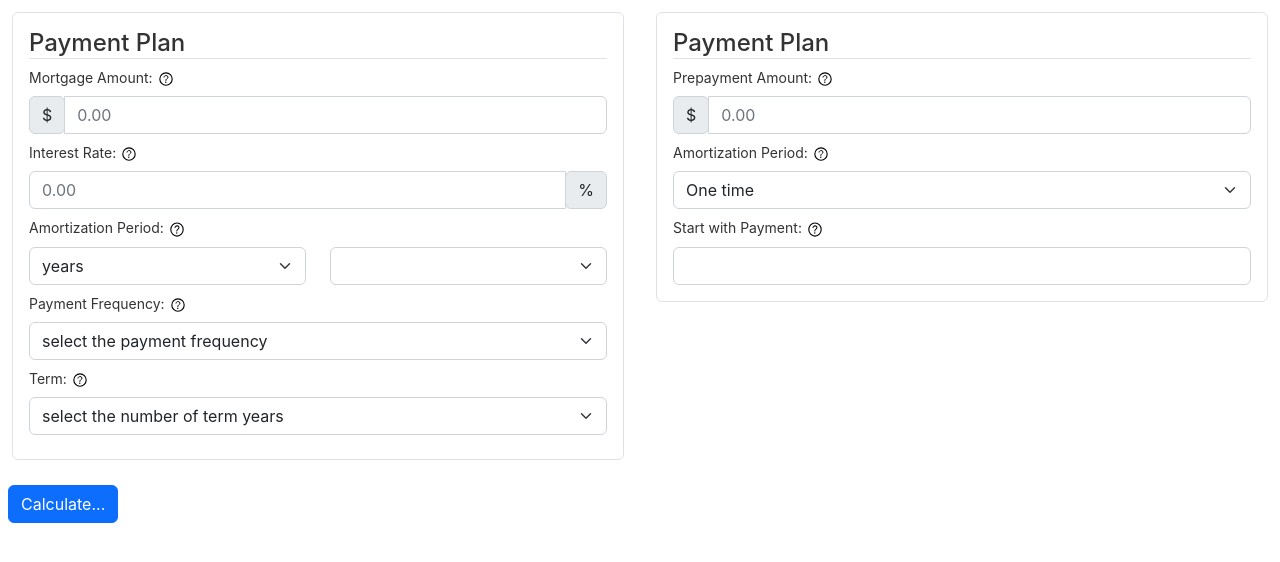
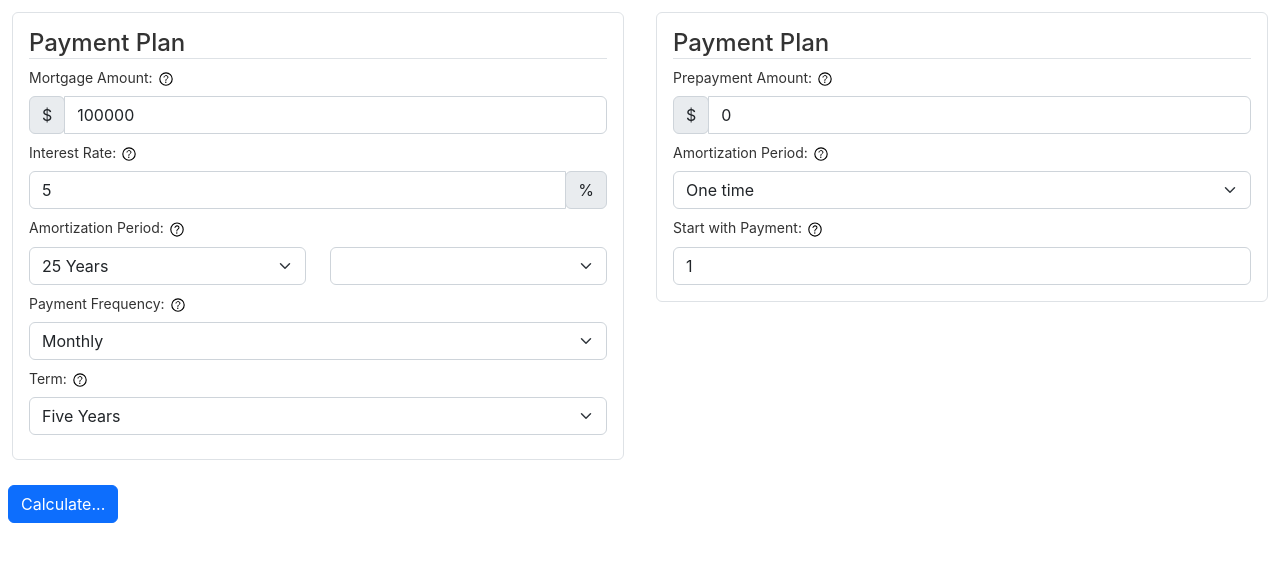
Before and after one commit to obinnaEmelumadu/RBC-assesment-morgage-calc, an Angular app: page / in a window 1280 px wide. Shown: the top 562 px of the page. Built offline with nearby package versions, Linux system fonts and the light colour scheme.

Commit message:
forms added to components

```diff
--- a/karma.conf.js
+++ b/karma.conf.js
@@ -32,7 +32,7 @@ module.exports = function (config) {
         { type: 'text-summary' }
       ]
     },
-    reporters: ['progress', 'kjhtml'],
+    reporters: ['progress', 'kjhtml', 'coverage'],
     port: 9876,
     colors: true,
     logLevel: config.LOG_INFO,
--- a/src/app/app.module.ts
+++ b/src/app/app.module.ts
@@ -1,5 +1,6 @@
 import { NgModule } from '@angular/core';
 import { BrowserModule } from '@angular/platform-browser';
+import { ReactiveFormsModule } from '@angular/forms';
 
 import { AppComponent } from './app.component';
 import { NgbModule } from '@ng-bootstrap/ng-bootstrap';
@@ -16,6 +17,7 @@ import { OutputTableComponent } from './components/output-table/output-table.com
   ],
   imports: [
     BrowserModule,
+    ReactiveFormsModule,
     NgbModule
   ],
   providers: [],
--- a/src/app/components/payment/payment.component.html
+++ b/src/app/components/payment/payment.component.html
@@ -1,7 +1,7 @@
-
-<form>
+<form [formGroup]="paymentForm" >
   <div class="form-row align-items-center border rounded p-3">
     <p class="h4 border-bottom">Payment Plan</p>
+
     <div class="col-auto">
       <label for="exampleFormControlInput1" class="form-label">
         Mortgage Amount:
@@ -12,7 +12,7 @@
         <div class="input-group-prepend">
           <div class="input-group-text">$</div>
         </div>
-        <input type="number" class="form-control" step=".01" placeholder="0.00">
+        <input type="number" class="form-control" step=".01" placeholder="0.00" formControlName="mortgageAmount">
       </div>
     </div>
 
@@ -23,7 +23,7 @@
         title="Annual interest rate for this mortgage."/>
       </label>
       <div class="input-group mb-2">
-        <input type="number" class="form-control" step=".01" placeholder="0.00">
+        <input type="number" class="form-control" step=".01" placeholder="0.00" formControlName="interestRate">
         <div class="input-group-append">
           <div class="input-group-text">%</div>
         </div>
@@ -39,8 +39,8 @@
       <div class="row">
         <div class="col-sm">
           <div class="input-group mb-2">
-            <select class="form-select">
-              <option selected>years</option>
+            <select #selectYear class="form-select" (change)="onChangeYears(selectYear.value)">
+              <option >years</option>
               <option value="1">1 Year</option>
               <option value="2">2 Years</option>
               <option value="3">3 Years</option>
@@ -65,7 +65,7 @@
               <option value="22">22 Years</option>
               <option value="23">23 Years</option>
               <option value="24">24 Years</option>
-              <option value="25">25 Years</option>
+              <option selected value="25">25 Years</option>
               <option value="26">26 Years</option>
               <option value="27">27 Years</option>
               <option value="28">28 Years</option>
@@ -76,7 +76,7 @@
         </div>
         <div class="col-sm">
           <div class="input-group mb-2">
-            <select class="form-select">
+            <select  #selectMonth class="form-select" (change)="onChangeMonths(selectMonth.value)">
               <option selected></option>
               <option value="1">1 Month</option>
               <option value="2">2 Months</option>
@@ -102,7 +102,7 @@
         title="By choosing an accelerated payment frequency, you can reduce your amortization period and save thousands of dollars in interest in the long run. For example, the accelerated bi-weekly payment allows you to pay half of your monthly payment every two weeks. You will therefore make 26 payments a year, the equivalent of one extra monthly payment a year."/>
       </label>
       <div class="input-group mb-2">
-        <select class="form-select">
+        <select class="form-select" formControlName="frequency">
           <option selected>select the payment frequency</option>
           <option value={{paymentFrequency.Weekly}}>Weekly</option>
           <option value={{paymentFrequency.BiWeekly}}>Bi-Weekly</option>
@@ -119,7 +119,7 @@
         title="The number of term years."/>
       </label>
       <div class="input-group mb-2">
-        <select class="form-select">
+        <select class="form-select" formControlName="term">
           <option selected>select the number of term years</option>
           <option value="1">One Year</option>
           <option value="2">Two Years</option>
--- a/src/app/components/payment/payment.component.ts
+++ b/src/app/components/payment/payment.component.ts
@@ -1,5 +1,8 @@
 import { Component, OnInit } from '@angular/core';
 import { PaymentFrequency } from '../../models';
+import { calculatePeriod } from '../../functions';
+import { FormControl, FormGroup, Validators  } from '@angular/forms';
+
 @Component({
   selector: 'app-payment',
   templateUrl: './payment.component.html',
@@ -7,9 +10,62 @@ import { PaymentFrequency } from '../../models';
 })
 export class PaymentComponent implements OnInit {
   paymentFrequency = PaymentFrequency;
+  paymentForm!: FormGroup;
+  periodMonths = 0;
+  periodYears = 25;
+
   constructor() { }
 
   ngOnInit(): void {
+    this.paymentForm = new FormGroup({
+      mortgageAmount: new FormControl(100000.00,[
+        Validators.required,
+        Validators.min(0.00),
+      ]),
+      interestRate: new FormControl(5.00,[
+        Validators.required,
+        Validators.min(0.00),
+        Validators.max(100.00),
+      ]),
+      period: new FormControl( (this.periodYears*12) + this.periodMonths,[
+        Validators.required,
+        Validators.min(1),
+        Validators.max( (30*12)+11 ),
+      ]),
+      frequency: new FormControl(PaymentFrequency.Monthly,[
+        Validators.required,
+      ]),
+      term: new FormControl(5,[
+        Validators.required,
+        Validators.min(1),
+        Validators.max(10),
+      ]),
+    });
+  }
+
+  getValue(){
+    return (this.paymentForm.valid) ? this.paymentForm.value : null;
+  }
+
+  onChangeMonths($event: string){
+    const value = parseInt($event);
+    this.periodMonths = value;
+    this.calculatePeriod();
+  }
+
+  onChangeYears($event: string){
+    const value = parseInt($event);
+    this.periodYears = value;
+    this.calculatePeriod();
+  }
+
+  calculatePeriod(){
+    this.paymentForm.get('period')?.setValue(
+      calculatePeriod(
+        this.periodYears,
+        this.periodMonths
+      )
+    );
   }
 
 }
--- a/src/app/components/pre-payment/pre-payment.component.html
+++ b/src/app/components/pre-payment/pre-payment.component.html
@@ -1,5 +1,5 @@
 
-<form>
+<form  [formGroup]="prepaymentForm" >
   <div class="form-row align-items-center border rounded p-3">
     <p class="h4 border-bottom">Payment Plan</p>
     <div class="col-auto">
@@ -12,7 +12,7 @@
         <div class="input-group-prepend">
           <div class="input-group-text">$</div>
         </div>
-        <input type="number" class="form-control" step=".01" placeholder="0.00">
+        <input type="number" class="form-control" step=".01" placeholder="0.00"  formControlName="prePaymentAmount">
       </div>
     </div>
 
@@ -23,7 +23,7 @@
         title="The frequency under which you will make prepayments on your mortgage. The options are one time payment, yearly and the same as regular payment."/>
       </label>
       <div class="input-group mb-2">
-        <select class="form-select">
+        <select class="form-select" formControlName="frequency">
           <option value={{prepaymentFrequency.OneTime}}>One time</option>
           <option value={{prepaymentFrequency.EachYear}}>Each year</option>
           <option value={{prepaymentFrequency.SameAsRegular}}>Same as regular payment</option>
@@ -37,7 +37,7 @@
         <img src = "assets/help-circle-outline.svg" class="icon" data-toggle="tooltip"
         title="This is the payment number that your prepayments will begin with. For a one time payment, this is the payment number that the single prepayment will be included in. All prepayments of principal are assumed to be received by your lender in time to be included in the following month's interest calculation."/>
       </label>
-      <input type="number" class="form-control">
+      <input type="number" class="form-control" formControlName="startPayment">
     </div>
 
   </div>
--- a/src/app/components/pre-payment/pre-payment.component.ts
+++ b/src/app/components/pre-payment/pre-payment.component.ts
@@ -1,5 +1,6 @@
 import { Component, OnInit } from '@angular/core';
 import { PrePaymentFrequency } from 'src/app/models';
+import { FormControl, FormGroup, Validators  } from '@angular/forms';
 
 @Component({
   selector: 'app-pre-payment',
@@ -8,9 +9,30 @@ import { PrePaymentFrequency } from 'src/app/models';
 })
 export class PrePaymentComponent implements OnInit {
   prepaymentFrequency = PrePaymentFrequency;
+  prepaymentForm!: FormGroup;
   constructor() { }
 
   ngOnInit(): void {
+    this.prepaymentForm = new FormGroup({
+      prePaymentAmount: new FormControl(0.00,[
+        Validators.required,
+        Validators.min(0.00),
+      ]),
+      frequency: new FormControl(PrePaymentFrequency.OneTime,[
+        Validators.required,
+        Validators.min(0.00),
+        Validators.max(100.00),
+      ]),
+      startPayment: new FormControl(1,[
+        Validators.required,
+        Validators.min(0),
+      ]),
+
+    });
+  }
+
+  getValue(){
+    return (this.prepaymentForm.valid) ? this.prepaymentForm.value : null;
   }
 
 }
--- /dev/null
+++ b/src/app/functions.ts
@@ -0,0 +1,13 @@
+export function calculatePeriod( periodYears: number, periodMonths: number){
+    const newPeriod  = (periodYears*12) + periodMonths;
+    return newPeriod
+}
+
+//calculateTerm(term: number, frequency) return based on frequency
+//calcAmortizationPeriod(period: number, frequency) return based on frequency
+
+//calcIntrest()Use the compund intrest calculator based on frequency
+//calcTotal cost()// calcIntrest+morgageAmount
+
+//calcMortgagePayment() total/termNumber
+//calcAmortizationMortgagePayment() total/PeriodNumber
--- a/src/styles.scss
+++ b/src/styles.scss
@@ -7,3 +7,9 @@
     width: 1.3em;
     cursor: pointer;
 }
+
+.form-control {
+    &.ng-invalid{
+    border: 1px solid red;
+    }
+}
```
